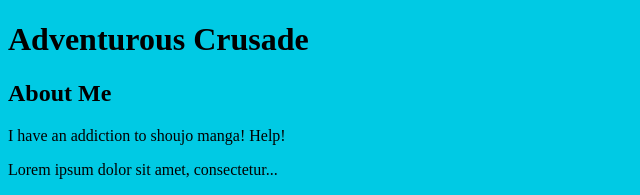
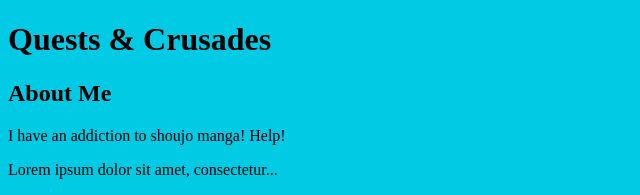
Before and after one commit to Maferflu/UdacityGitCourse, a plain HTML site: page index.html in a window 1280 px wide. Shown: the top 195 px of the page, without its empty margins (0-640 px from the left). Drawn offline with Linux system fonts and the light colour scheme.

Commit message:
Set Page heading to 'Quests & Crusades'

```diff
--- a/index.html
+++ b/index.html
@@ -10,7 +10,7 @@
 <body>
 
     <header>
-        <h1>Adventurous Crusade</h1>
+        <h1>Quests & Crusades</h1>
     </header>
 
     <div class="container">
```
